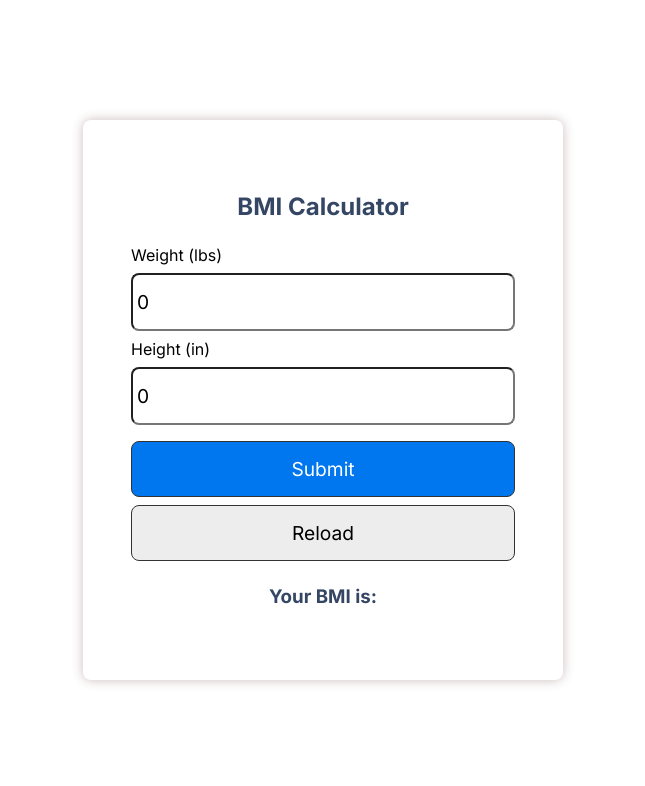
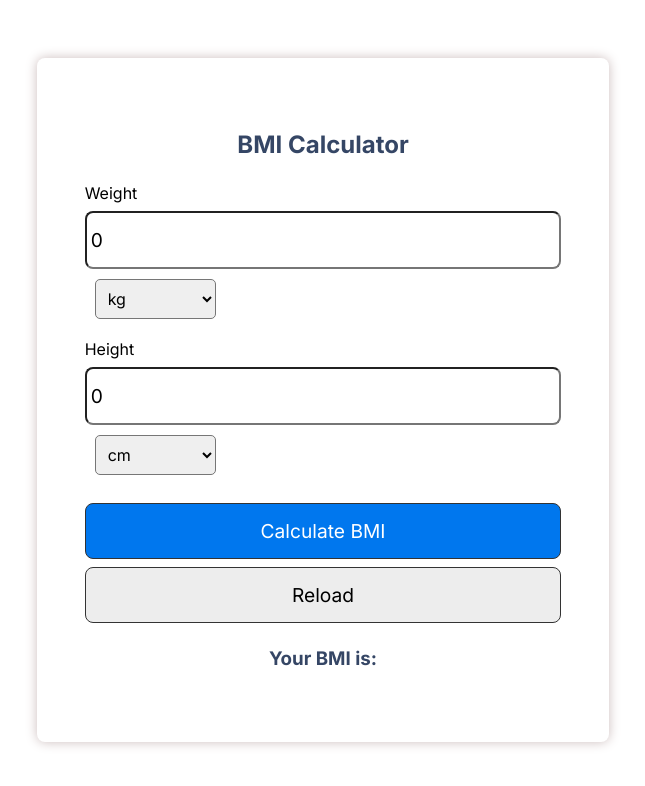
Before and after one commit to iiitl/bmi_calculator, a React (Create React App) app: page / in a window 1280 px wide. Shown: the top 786 px of the page, without its empty margins (317-962 px from the left). Built offline with nearby package versions, Linux system fonts and the light colour scheme.

Commit message:
added feature to accept inputs in various units

```diff
--- a/src/App.css
+++ b/src/App.css
@@ -24,6 +24,15 @@
   color: white;
 }
 
+select {
+  padding: 8px;
+  font-size: 16px;
+  border-radius: 5px;
+  margin-left: 10px;
+  margin-top: 2px;
+  margin-bottom: 20px;
+}
+
 .App-link {
   color: #61dafb;
 }
--- a/src/App.js
+++ b/src/App.js
@@ -8,17 +8,39 @@ function App() {
   const [height, setHeight] = useState(0)
   const [bmi, setBmi] = useState('')
   const [message, setMessage] = useState('')
+  const [weightUnit, setWeightUnit] = useState('kg')
+  const [heightUnit, setHeightUnit] = useState('cm')
 
   let calcBmi = (event) => {
     event.preventDefault()
     console.log(event);
 
-    if (weight === 0 || height === 0) {
-      alert('Please enter a valid weight and height')
-    } else {
+    if (!weight || !height || !weightUnit || !heightUnit) {
+      alert('Please enter valid values and select units');
+      return;
+    }
+    let weightInKg = parseFloat(weight);
+    let heightInMeters = parseFloat(height);
+
+    if (weightUnit === 'lbs') {
+      weightInKg = weight * 0.453592;
+    }
+    else if (weightUnit === 'g') {
+      weightInKg = weight / 1000;
+    }
+
+    if (heightUnit === 'cm') {
+      heightInMeters = height / 100;
+    }
+    else if (heightUnit === 'in') {
+      heightInMeters = height * 0.0254;
+    }
+
+    let bmiValue = weightInKg / (heightInMeters * heightInMeters);
+    setBmi(bmiValue.toFixed(1));
+
       let bmi = (weight / (height * height) * 703)
       setBmi(bmi.toFixed(1))
-
 
     if (bmi < 18.5) {
       setMessage('You are underweight')
@@ -30,7 +52,6 @@ function App() {
       setMessage('You are obese')
     }
 
-    }
   }
 
   let reload = () => {
@@ -44,15 +65,27 @@ function App() {
       <h2 className='center'>BMI Calculator</h2>
         <form onSubmit={calcBmi}>
           <div>
-            <label>Weight (lbs)</label>
-            <input type="text" placeholder='Enter Weight in lbs' value={weight} onChange={(e) => setWeight(e.target.value)} />
+            <label>Weight</label>
+            <input type="text" placeholder='Enter Weight' value={weight} onChange={(e) => setWeight(e.target.value)} />
+            <select value={weightUnit} onChange={(e) => setWeightUnit(e.target.value)}>
+              <option value="">Select Unit</option>
+              <option value="kg">kg</option>
+              <option value="lbs">lbs</option>
+              <option value="g">g</option>
+            </select>
           </div>
           <div>
-            <label>Height (in)</label>
-            <input type="text" placeholder='Enter height in inches' value={height} onChange={(event) => setHeight(event.target.value)} />
+            <label>Height</label>
+            <input type="text" placeholder='Enter height' value={height} onChange={(event) => setHeight(event.target.value)} />
+            <select value={heightUnit} onChange={(e) => setHeightUnit(e.target.value)}>
+              <option value="">Select Unit</option>
+              <option value="cm">cm</option>
+              <option value="m">m</option>
+              <option value="in">in</option>
+            </select>
           </div>
           <div>
-            <button className='btn' type='submit'>Submit</button>
+            <button className='btn' type='submit'>Calculate BMI</button>
             <button className='btn btn-outline' onClick={reload} type='submit'>Reload</button>
           </div>
         </form>
```
Lines whose indentation alone changed are shown as unchanged.
